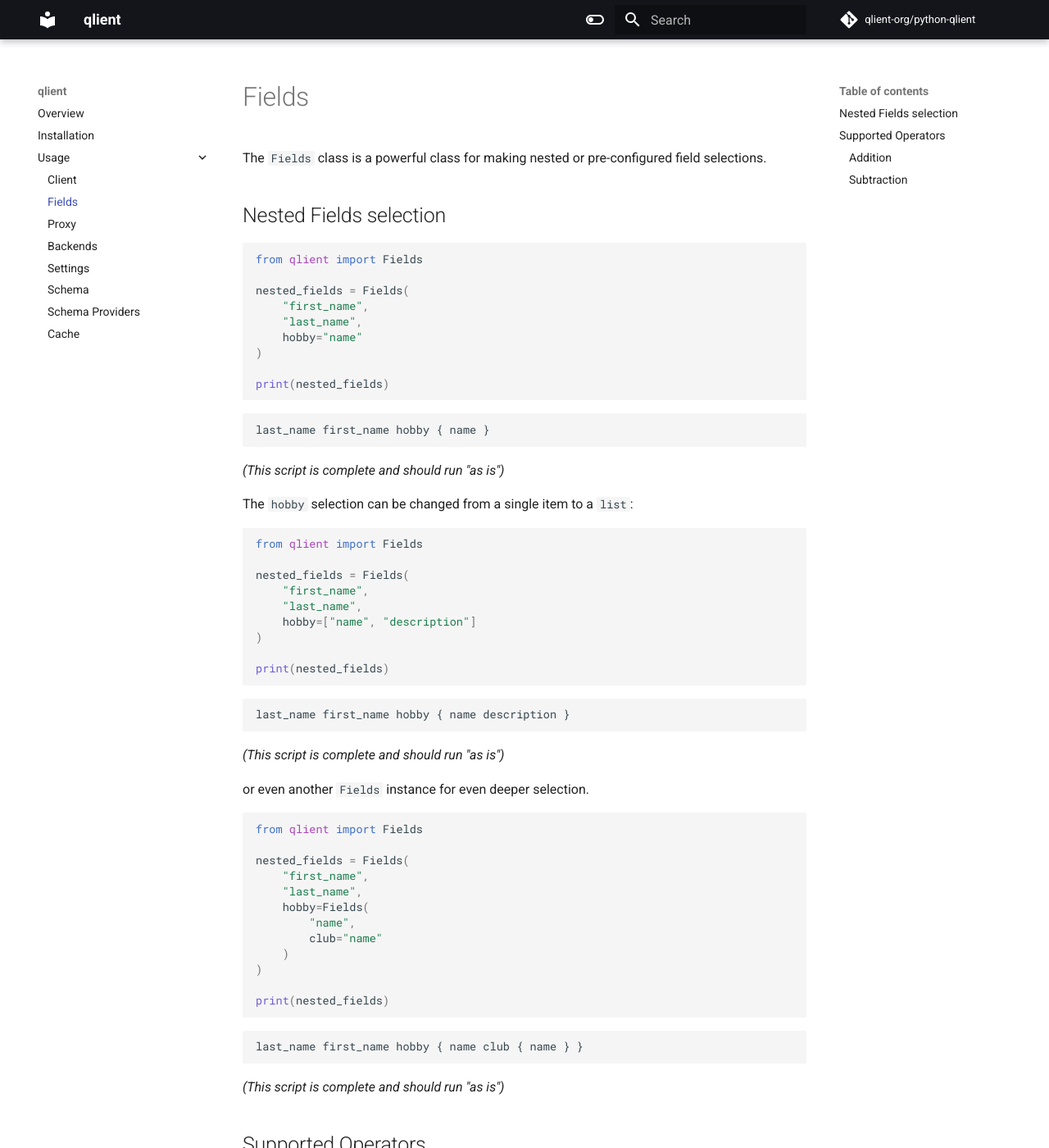
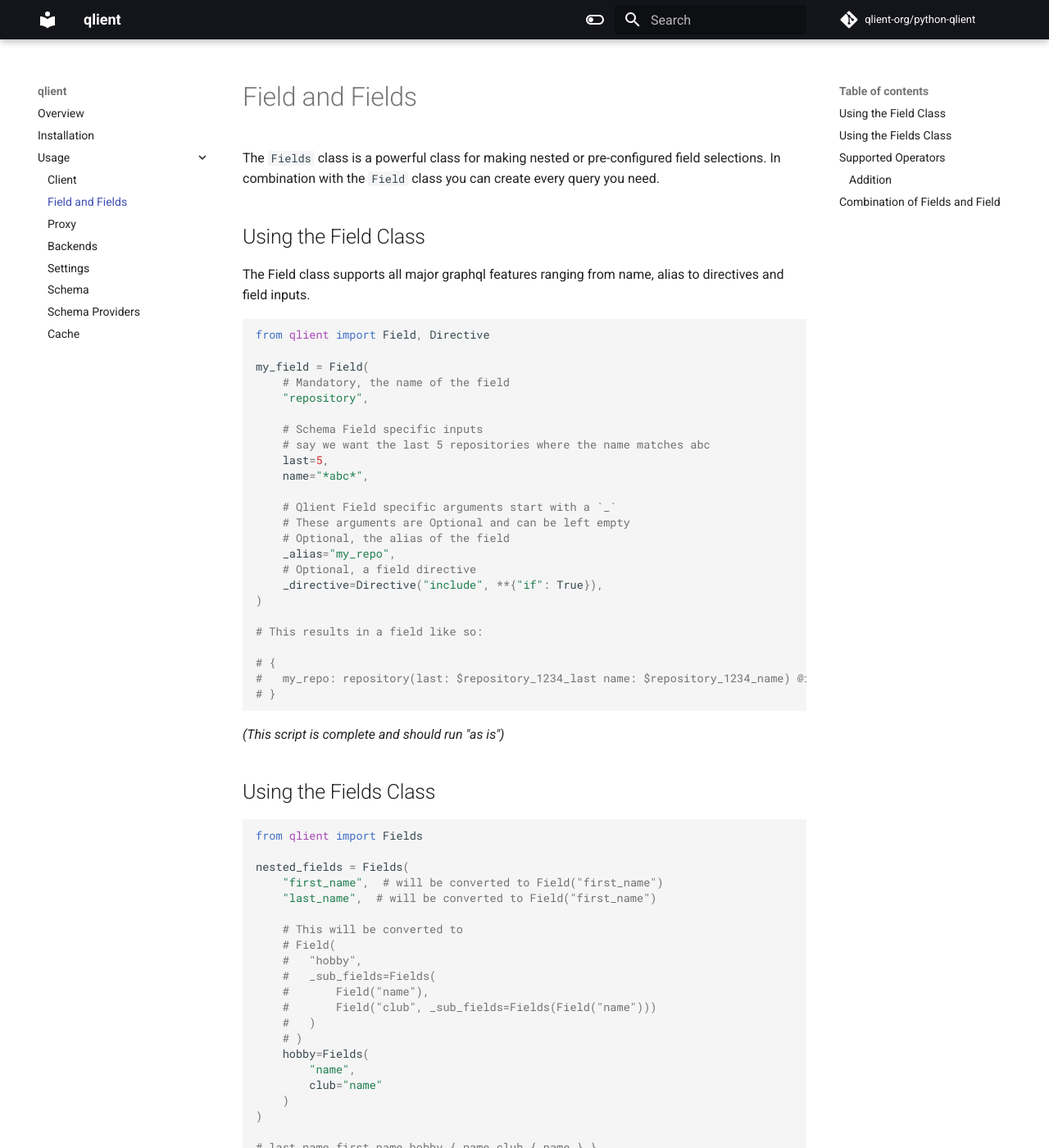
Before and after one commit to qlient-org/python-qlient, an MkDocs documentation site: the page built from docs/usage/fields.md, in a window 1280 px wide and 1400 px high. Shown: the whole window at 82% size. Built offline with MkDocs 1.6.1 and Material for MkDocs 9.7.7, drawn with Linux system fonts in a browser that asks for light colours; comment, search, counter and statistics services are not loaded; some of the changed text lies outside the part shown.

````diff
--- /dev/null
+++ b/docs/examples/combination_of_fields_and_field.py
@@ -0,0 +1,26 @@
+from qlient import Fields, Field, Directive
+
+my_home_world_selection = Fields(
+    "id",
+    "name",
+    "population"
+)
+
+my_person_selection = Fields(
+    "id",  # will be converted to Field("id")
+    Field("name"),
+    Field("height", _alias="my_height"),
+    Field("homeworld", _sub_fields=my_home_world_selection, _directive=Directive("include", **{"if": True}))
+)
+
+# Every variable name used in a Field or Directive is automatically generated and therefore unique.
+# {
+#     id
+#     name
+#     my_height: height
+#     homeworld @include(if: $include_123456789_if) {
+#         id
+#         name
+#         population
+#     }
+# }
--- /dev/null
+++ b/docs/examples/fields_addition_operator.py
@@ -0,0 +1,8 @@
+from qlient import Fields, Field
+
+name_fields = Fields("first_name", "last_name")
+age_field = Field("age")
+
+person_fields = name_fields + age_field
+
+# { first_name last_name age }
--- /dev/null
+++ b/docs/examples/using_field_class.py
@@ -0,0 +1,24 @@
+from qlient import Field, Directive
+
+my_field = Field(
+    # Mandatory, the name of the field
+    "repository",
+
+    # Schema Field specific inputs
+    # say we want the last 5 repositories where the name matches abc
+    last=5,
+    name="*abc*",
+
+    # Qlient Field specific arguments start with a `_`
+    # These arguments are Optional and can be left empty
+    # Optional, the alias of the field
+    _alias="my_repo",
+    # Optional, a field directive
+    _directive=Directive("include", **{"if": True}),
+)
+
+# This results in a field like so:
+
+# {
+#   my_repo: repository(last: $repository_1234_last name: $repository_1234_name) @include(if: $include_5678_if)
+# }
--- /dev/null
+++ b/docs/examples/using_fields_class.py
@@ -0,0 +1,21 @@
+from qlient import Fields
+
+nested_fields = Fields(
+    "first_name",  # will be converted to Field("first_name")
+    "last_name",  # will be converted to Field("first_name")
+
+    # This will be converted to
+    # Field(
+    #   "hobby",
+    #   _sub_fields=Fields(
+    #       Field("name"),
+    #       Field("club", _sub_fields=Fields(Field("name")))
+    #   )
+    # )
+    hobby=Fields(
+        "name",
+        club="name"
+    )
+)
+
+# last_name first_name hobby { name club { name } }
--- a/docs/usage/fields.md
+++ b/docs/usage/fields.md
@@ -1,108 +1,40 @@
-# Fields
+# Field and Fields
 
-The `Fields` class is a powerful class for making nested or pre-configured field selections.
+The `Fields` class is a powerful class for making nested or pre-configured field selections. In combination with
+the `Field` class you can create every query you need.
 
-## Nested Fields selection
+## Using the Field Class
+
+The Field class supports all major graphql features ranging from name, alias to directives and field inputs.
 
 ```python
-from qlient import Fields
-
-nested_fields = Fields(
-    "first_name",
-    "last_name",
-    hobby="name"
-)
-
-print(nested_fields)
-```
-
-```text
-last_name first_name hobby { name }
+{% include "../examples/using_field_class.py" %}
 ```
 
 {% include "../examples/script_legend.md" %}
 
-The `hobby` selection can be changed from a single item to a `list`:
+## Using the Fields Class
 
 ```python
-from qlient import Fields
-
-nested_fields = Fields(
-    "first_name",
-    "last_name",
-    hobby=["name", "description"]
-)
-
-print(nested_fields)
-```
-
-```text
-last_name first_name hobby { name description }
-```
-
-{% include "../examples/script_legend.md" %}
-
-or even another `Fields` instance for even deeper selection.
-
-```python
-from qlient import Fields
-
-nested_fields = Fields(
-    "first_name",
-    "last_name",
-    hobby=Fields(
-        "name",
-        club="name"
-    )
-)
-
-print(nested_fields)
-```
-
-```text
-last_name first_name hobby { name club { name } }
+{% include "../examples/using_fields_class.py" %}
 ```
 
 {% include "../examples/script_legend.md" %}
 
 ## Supported Operators
 
-The `Fields` class supports two operators: addition and subtraction.
+Both, the `Field` and `Fields` class currently support the following operators:
 
 ### Addition
 
 ```python
-from qlient import Fields
-
-name = Fields("first_name", "last_name")
-age = Fields("age")
-
-added = name + age
-
-print(added)
-```
-
-```text
-first_name last_name age
+{% include "../examples/fields_addition_operator.py" %}
 ```
 
 {% include "../examples/script_legend.md" %}
 
-### Subtraction
+## Combination of Fields and Field
 
 ```python
-from qlient import Fields
-
-full_name = Fields("first_name", "last_name")
-last_name = Fields("last_name")
-
-subtracted = full_name - last_name
-
-print(subtracted)
+{% include "../examples/combination_of_fields_and_field.py" %}
 ```
-
-```text
-first_name
-```
-
-{% include "../examples/script_legend.md" %}
--- a/src/qlient/__init__.py
+++ b/src/qlient/__init__.py
@@ -4,9 +4,9 @@
 :created: 09.09.2021
 """
 from qlient.backend import Backend, HTTPBackend
+from qlient.builder import Fields, Field, Directive
 from qlient.client import Client
 from qlient.exceptions import QlientException
 from qlient.models import GraphQLResponse
-from qlient.builder import Fields
 from qlient.schema.schema import Schema
 from qlient.settings import Settings
````
Also changed, not shown: 1 other file.
